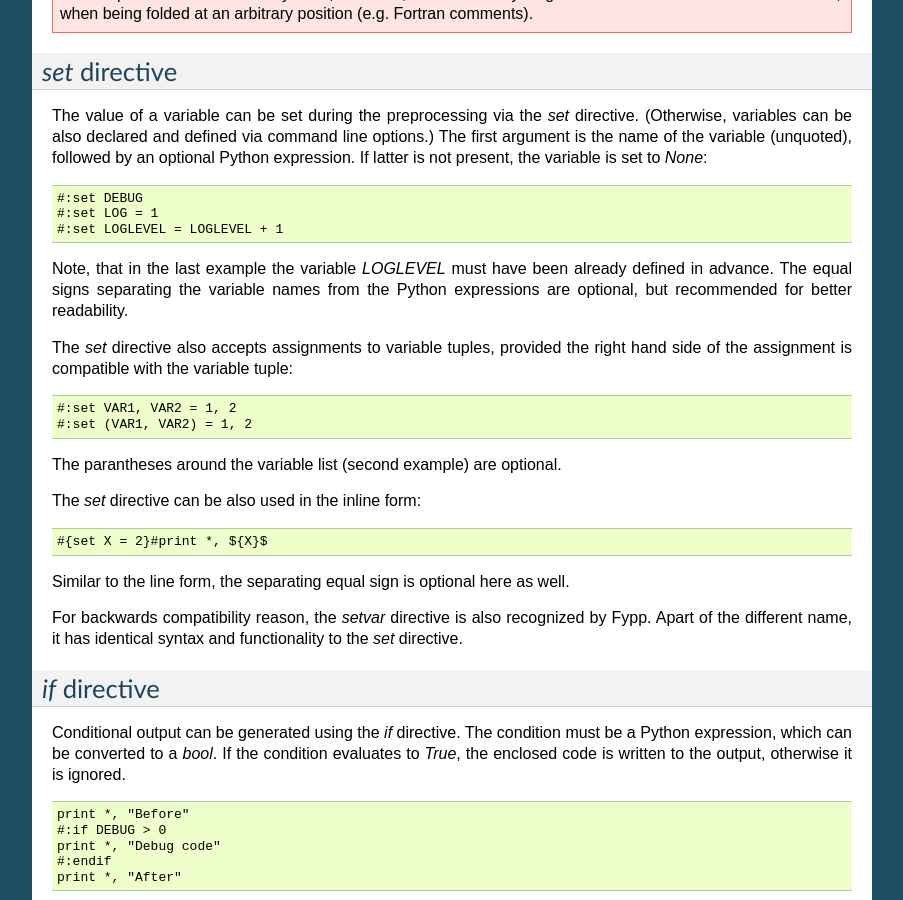
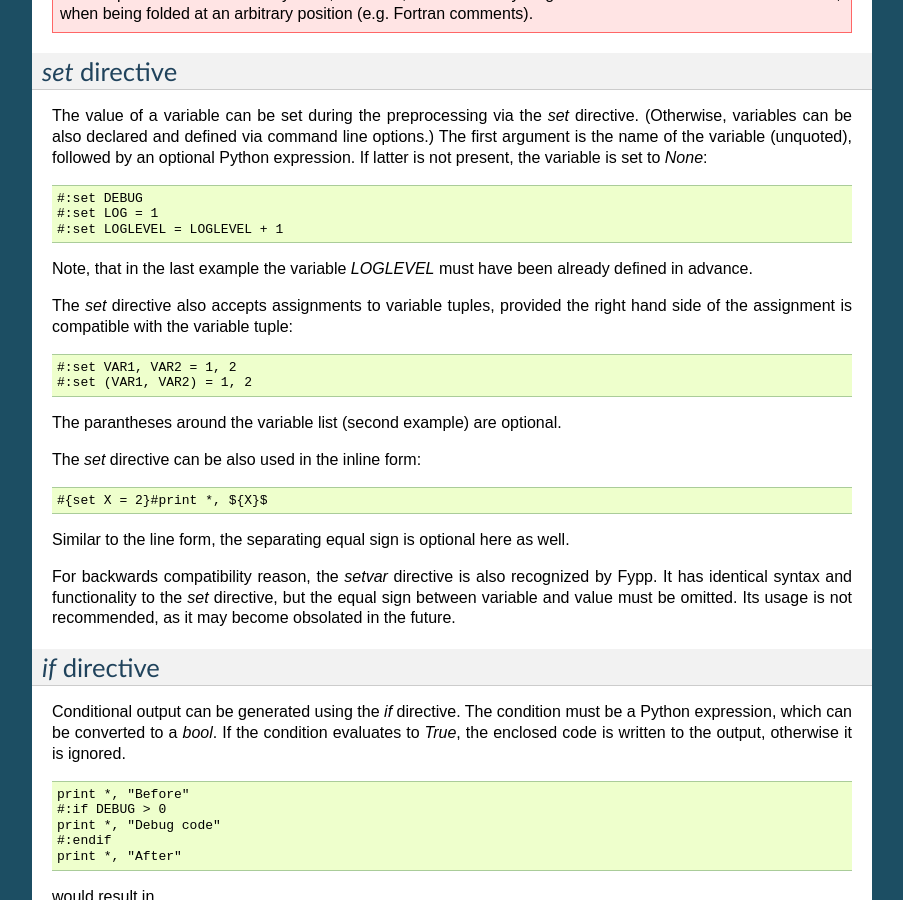
Before and after one commit to aradi/fypp, a Sphinx documentation site: the page built from docs/fypp.rst, in a window 1280 px wide and 900 px high, scrolled down 8258 px. Shown: the whole window, without its empty margins (198-1101 px from the left). Built offline with Sphinx 7.4.7, drawn with Linux system fonts in a browser that asks for light colours.

Commit message:
Equal sign mandatory/forbidden in set/setvar

```diff
--- a/CHANGELOG.rst
+++ b/CHANGELOG.rst
@@ -26,6 +26,8 @@ Changed
 -------
 
 * Reverse order exception printing, exception first occuring printed as last.
+
+* Make equal sign in set directive mandatory and in setvar directive forbidden.
 
 
 Fixed
--- a/docs/fypp.rst
+++ b/docs/fypp.rst
@@ -507,8 +507,7 @@ variable is set to `None`::
   #:set LOGLEVEL = LOGLEVEL + 1
 
 Note, that in the last example the variable `LOGLEVEL` must have been already
-defined in advance. The equal signs separating the variable names from the Python
-expressions are optional, but recommended for better readability.
+defined in advance.
 
 The `set` directive also accepts assignments to variable tuples, provided the
 right hand side of the assignment is compatible with the variable tuple::
@@ -525,8 +524,9 @@ The `set` directive can be also used in the inline form::
 Similar to the line form, the separating equal sign is optional here as well.
 
 For backwards compatibility reason, the `setvar` directive is also recognized by
-Fypp. Apart of the different name, it has identical syntax and functionality to
-the `set` directive.
+Fypp. It has identical syntax and functionality to the `set` directive, but the
+equal sign between variable and value must be omitted. Its usage is not
+recommended, as it may become obsolated in the future.
 
 
 `if` directive
```
Also changed, not shown: 2 other files.
